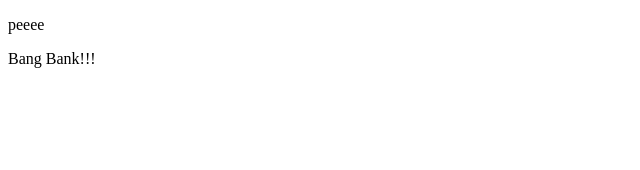
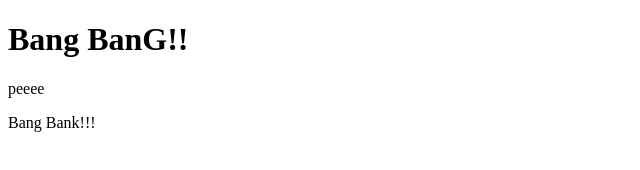
Before and after one commit to szuchowicz/test_git, a plain HTML site: page test.html in a window 1280 px wide. Shown: the whole page, without its empty margins (0-640 px from the left). Drawn offline with Linux system fonts and the light colour scheme.

Commit message:
Add bang bang!

```diff
--- a/test.html
+++ b/test.html
@@ -7,6 +7,7 @@
   <title>Najlepszy test ever</title>
 </head>
 <body>
+  <h1>Bang BanG!!</h1>
   <p>peeee</p>
   <p>Bang Bank!!!</p>
 </body>
```
